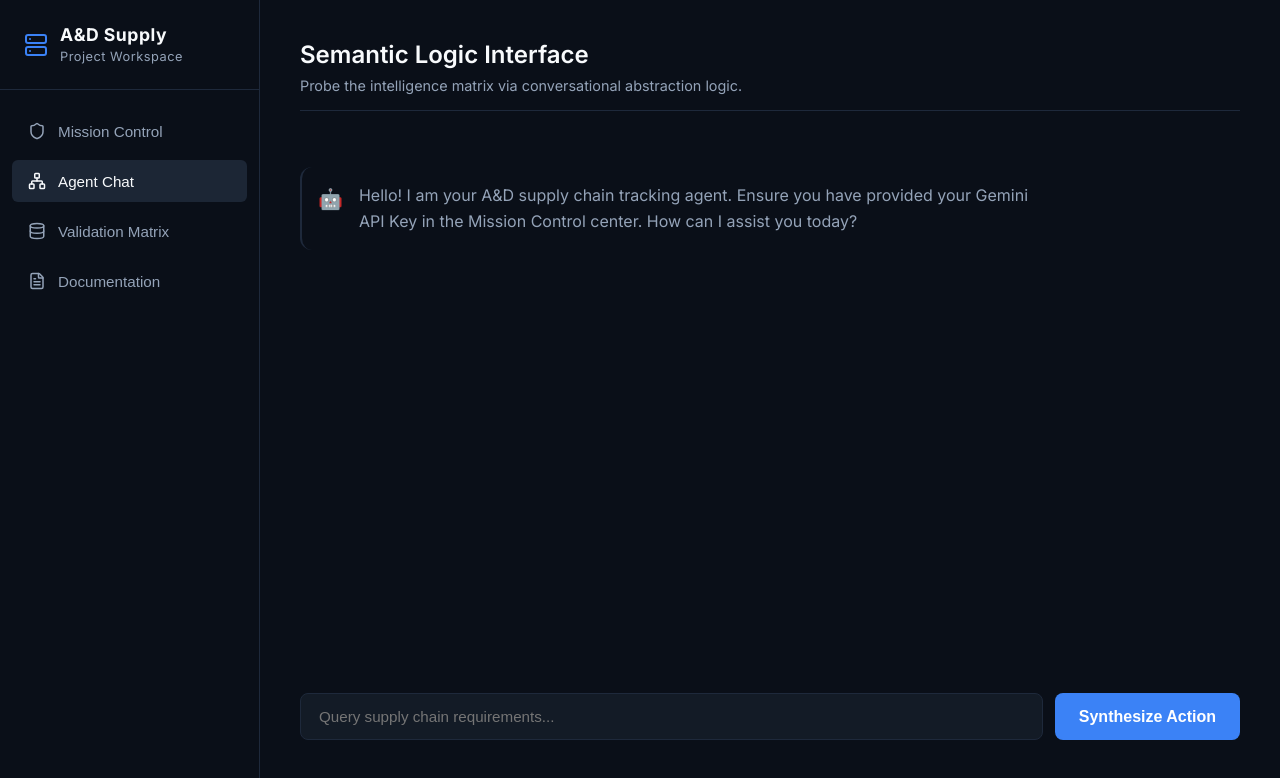
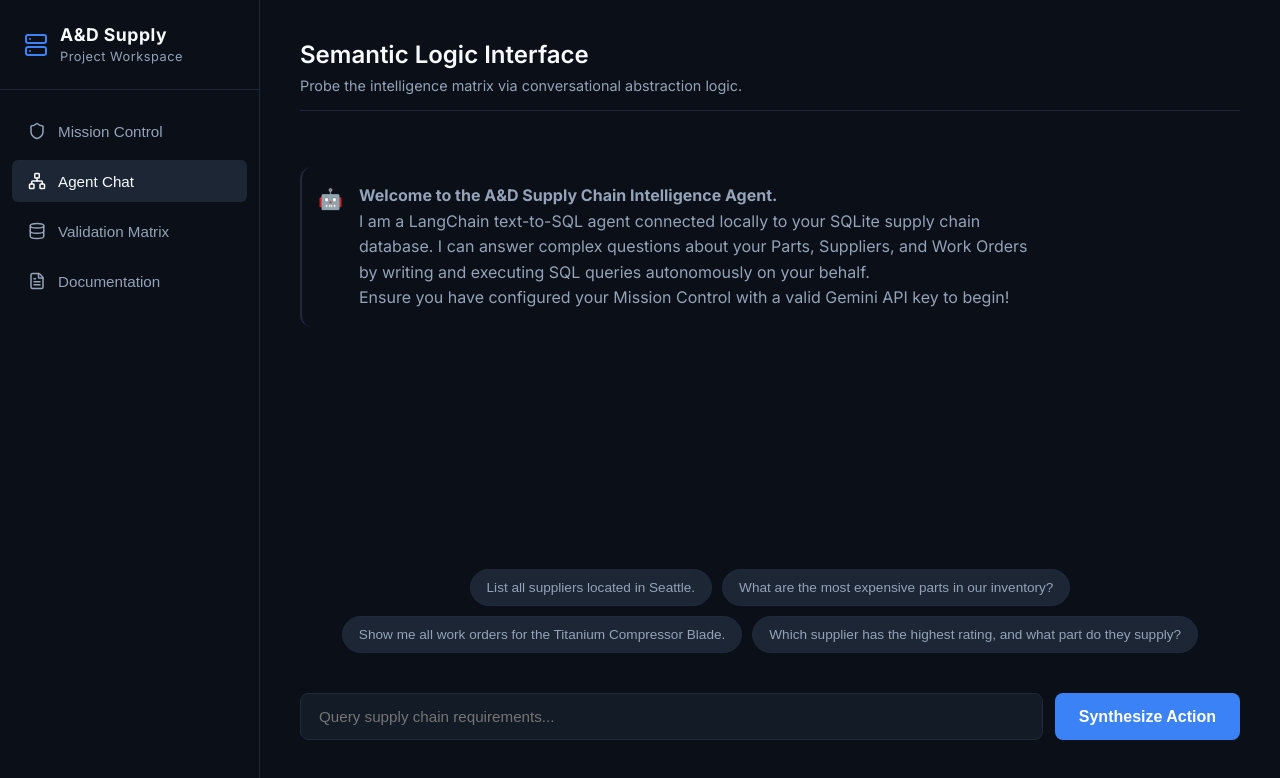
Before and after one commit to camirian/ad-supply-chain-platform, a React app in the folder web/: page / in a window 1280 px wide. Both pictures are taken after a click on the button "Agent Chat". Shown: the top 778 px of the page. Built offline with nearby package versions, Linux system fonts and the light colour scheme; the HTML template or start-up script is replaced by a standard one.

Commit message:
feat: added suggestion chips and guidance to agent chat UI

```diff
--- a/web/src/App.css
+++ b/web/src/App.css
@@ -101,3 +101,6 @@ td { color: var(--text-secondary); }
 
 /* Helpers */
 .loading-state { padding: 40px; color: var(--text-secondary); }
+.suggestions-container { display: flex; flex-wrap: wrap; gap: 10px; margin-bottom: 20px; justify-content: center; padding: 0 16px; }
+.suggestion-btn { background: var(--bg-hover); border: 1px solid var(--border); color: var(--text-secondary); padding: 10px 16px; border-radius: 20px; font-size: 0.85rem; cursor: pointer; transition: 0.2s; }
+.suggestion-btn:hover { background: var(--bg-card); color: var(--accent-secondary); border-color: var(--accent-secondary); }
--- a/web/src/App.jsx
+++ b/web/src/App.jsx
@@ -103,8 +103,15 @@ const LandingPage = ({ apiKey, setApiKey }) => {
 };
 
 const AgentPage = ({ apiKey }) => {
+  const suggestionQueries = [
+    "List all suppliers located in Seattle.",
+    "What are the most expensive parts in our inventory?",
+    "Show me all work orders for the Titanium Compressor Blade.",
+    "Which supplier has the highest rating, and what part do they supply?"
+  ];
+
   const [messages, setMessages] = useState([
-    { role: 'assistant', content: 'Hello! I am your A&D supply chain tracking agent. Ensure you have provided your Gemini API Key in the Mission Control center. How can I assist you today?' }
+    { role: 'assistant', content: `**Welcome to the A&D Supply Chain Intelligence Agent.**\n\nI am a LangChain text-to-SQL agent connected locally to your SQLite supply chain database. I can answer complex questions about your Parts, Suppliers, and Work Orders by writing and executing SQL queries autonomously on your behalf.\n\nEnsure you have configured your Mission Control with a valid Gemini API key to begin!` }
   ]);
   const [input, setInput] = useState('');
   const [loading, setLoading] = useState(false);
@@ -164,6 +171,13 @@ const AgentPage = ({ apiKey }) => {
               </div>
             )}
             <div ref={bottomRef} />
+          </div>
+          <div className="suggestions-container">
+            {messages.length === 1 && suggestionQueries.map((q, idx) => (
+              <button key={idx} className="suggestion-btn" onClick={() => setInput(q)}>
+                {q}
+              </button>
+            ))}
           </div>
           <form onSubmit={handleSend} className="input-form">
             <input type="text" value={input} onChange={(e) => setInput(e.target.value)} placeholder="Query supply chain requirements..." />
```
Also changed, not shown: 1 other file (tests, documents, lock files or other folders).
